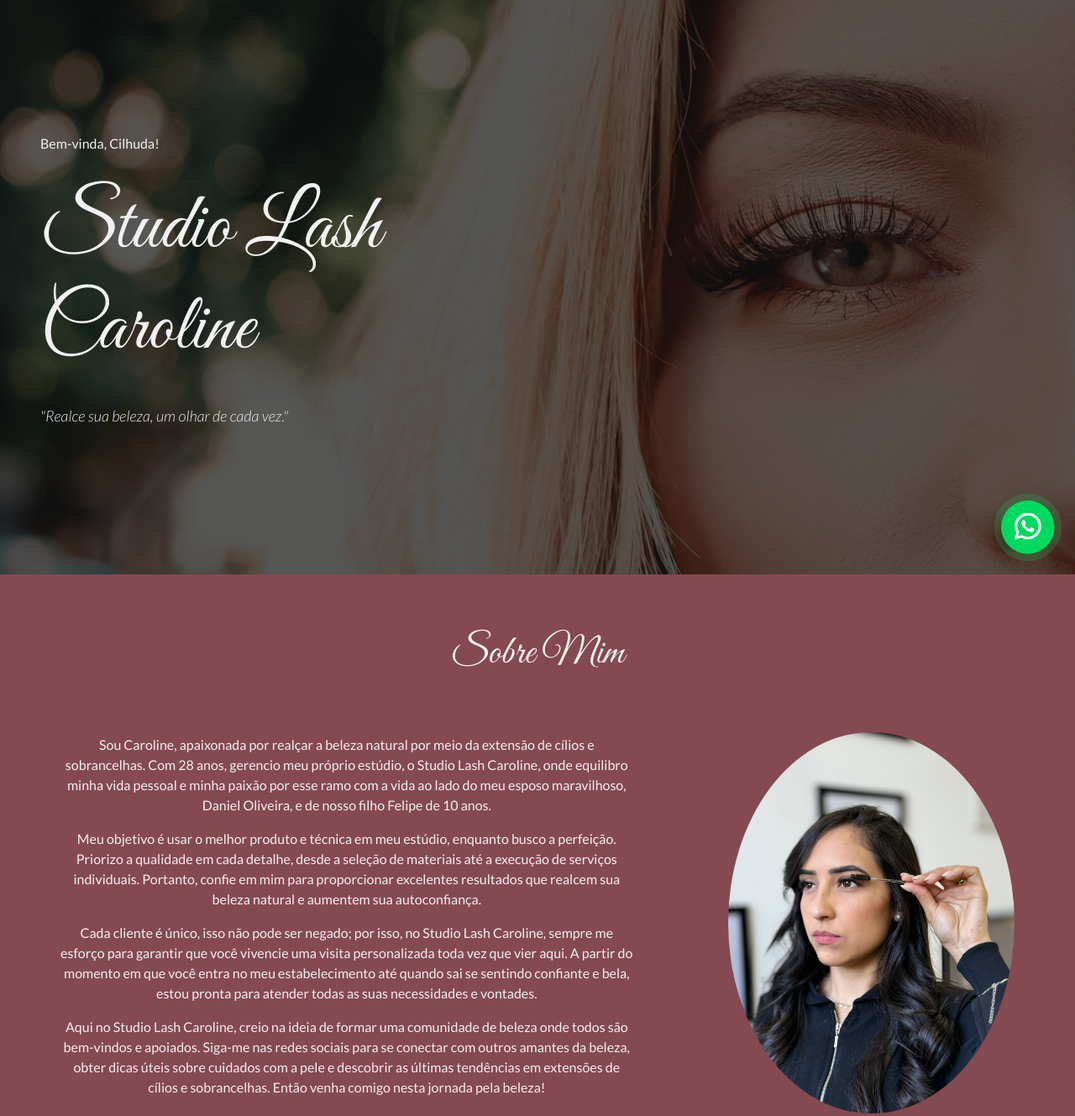
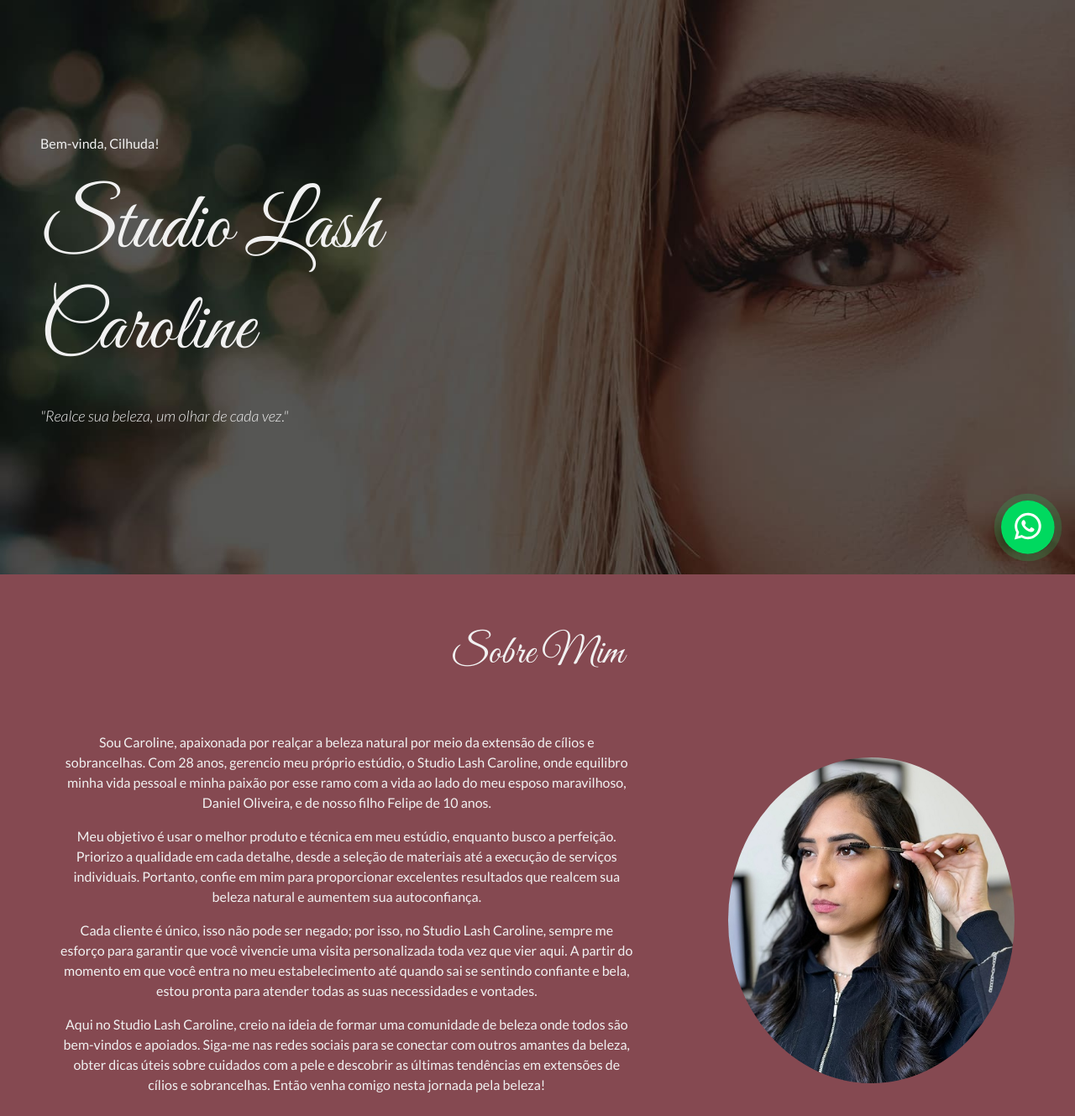
Before and after one commit to danielbarrosdeoliveira/studio-lash-caroline, a website: page src/index.html in a window 1280 px wide. Shown: the part 116-1445 px from the top of the page at 84% size. Drawn offline with nearby package versions, Linux system fonts and the light colour scheme; files that its build step writes are made by us from their sources.

Commit message:
🍱 change extension, compress images and remove unused image

```diff
--- a/src/index.html
+++ b/src/index.html
@@ -175,7 +175,7 @@
 
             <div class="about__image">
               <img
-                src="./assets/images/caroline.jpg"
+                src="./assets/images/caroline.jpeg"
                 alt="Foto da Caroline Liborio da Silva a fundadora do Studio Lash Caroline"
               />
             </div>
--- a/src/scss/components/_header.scss
+++ b/src/scss/components/_header.scss
@@ -1,6 +1,6 @@
 .header {
   height: 100vh;
-  background-image: url("../../assets/images/presentation.jpg");
+  background-image: url("../../assets/images/presentation.jpeg");
   background-position: right center;
   background-repeat: no-repeat;
   background-size: cover;
```
Also changed, not shown: src/assets/icons/logo-studio-lash-caroline-branco.png, src/assets/images/caroline.jpeg (added), src/assets/images/caroline.jpg (deleted), src/assets/images/caroline.png (deleted), src/assets/images/presentation.jpeg (added), src/assets/images/presentation.jpg (deleted).
